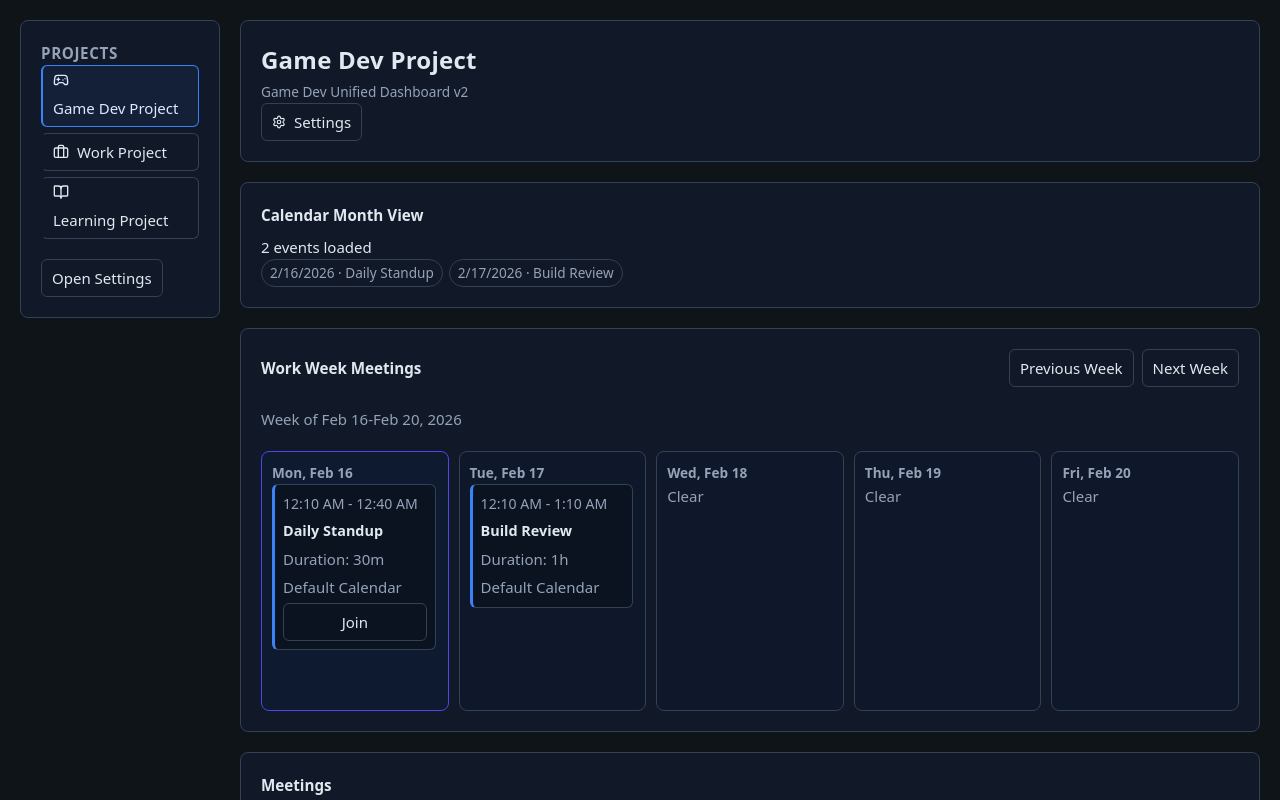
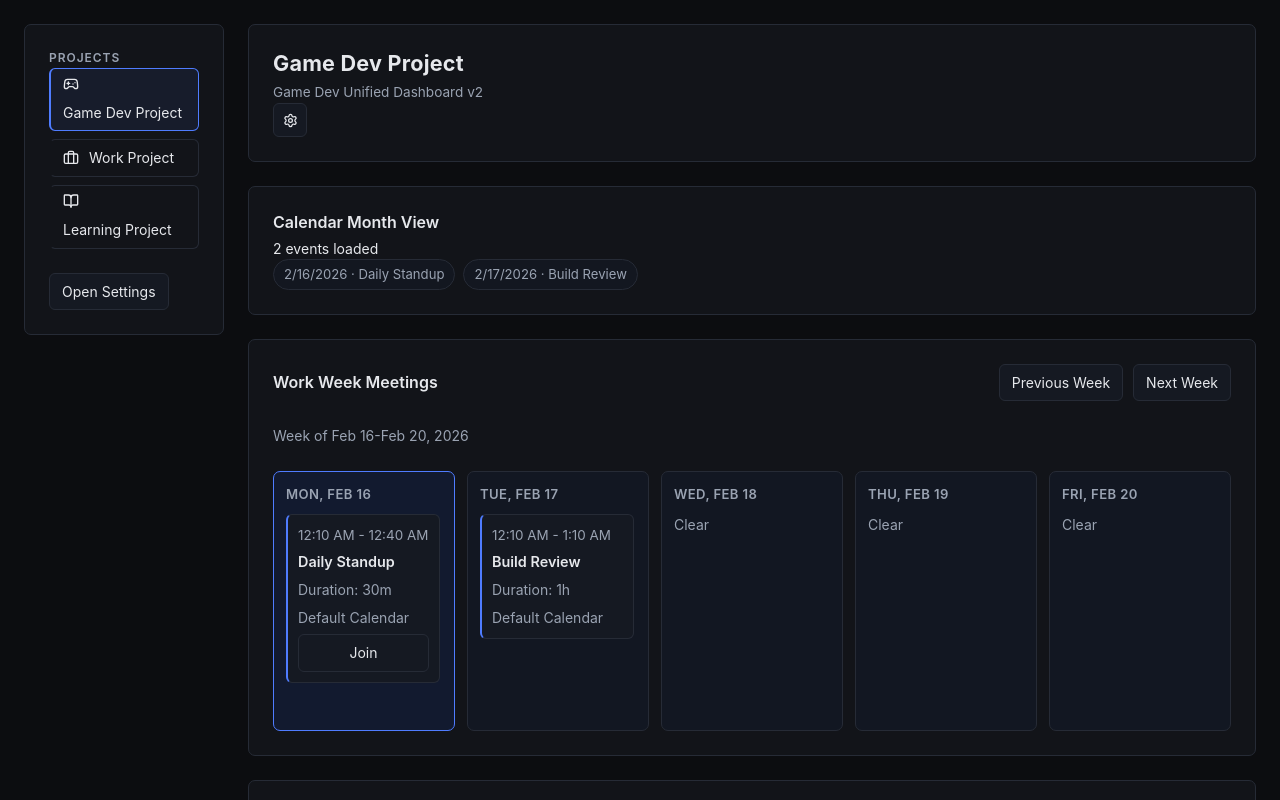
Before and after one commit to SBUplakankus/wfh-dashboard-v2, a React (Create React App) app: page / in a window 1280 px wide. Shown: the top 800 px of the page. Built offline with nearby package versions, Linux system fonts and the light colour scheme.

Commit message:
feat: add clean presets and optional glass tile styling
Co-authored-by: SBUplakankus <119906674+SBUplakankus@users.noreply.github.com>

```diff
--- a/src/components/Header.jsx
+++ b/src/components/Header.jsx
@@ -7,8 +7,8 @@ const Header = ({ title, onOpenSettings }) => (
       <h1>{title}</h1>
       <p>Game Dev Unified Dashboard v2</p>
     </div>
-    <button className="btn" onClick={onOpenSettings} type="button">
-      <span className="row"><Settings size={14} aria-hidden="true" /> Settings</span>
+    <button className="btn icon-btn" aria-label="Open settings" onClick={onOpenSettings} type="button">
+      <Settings size={15} aria-hidden="true" />
     </button>
   </header>
 );
--- a/src/components/calendar/MeetingsList.jsx
+++ b/src/components/calendar/MeetingsList.jsx
@@ -2,14 +2,14 @@ import React from 'react';
 import { openMeetingUrl } from '../../utils/ipc';
 
 const Group = ({ title, meetings }) => (
-  <div>
+  <div className="meeting-group">
     <h4>{title}</h4>
     {meetings.length === 0 ? <p className="muted">No meetings</p> : null}
     {meetings.map((meeting) => (
       <article key={`${meeting.id}-${meeting.start}`} className="meeting-card">
         <div>
           <strong>{meeting.title}</strong>
-          <p>{new Date(meeting.start).toLocaleString()}</p>
+          <p className="muted">{new Date(meeting.start).toLocaleString()}</p>
         </div>
         {meeting.url ? (
           <button className="btn" type="button" onClick={() => openMeetingUrl(meeting.url)}>
@@ -22,7 +22,7 @@ const Group = ({ title, meetings }) => (
 );
 
 const MeetingsList = ({ groups }) => (
-  <div className="card">
+  <div className="card stack">
     <h3>Meetings</h3>
     <Group title="Today" meetings={groups.today} />
     <Group title="Tomorrow" meetings={groups.tomorrow} />
--- a/src/components/settings/ThemeCustomizer.jsx
+++ b/src/components/settings/ThemeCustomizer.jsx
@@ -23,6 +23,16 @@ const ThemeCustomizer = () => {
           onChange={(e) => setTheme({ ...theme, colors: { ...theme.colors, secondary: e.target.value } })}
         />
       </label>
+      <label>
+        Tile Style
+        <select
+          value={theme.layout?.tileStyle || 'solid'}
+          onChange={(e) => setTheme({ ...theme, layout: { ...theme.layout, tileStyle: e.target.value } })}
+        >
+          <option value="solid">Solid</option>
+          <option value="glass">Glass</option>
+        </select>
+      </label>
       <div className="chip-list">
         {presets.map((preset) => (
           <button key={preset.id} className="btn" type="button" onClick={() => setTheme(preset)}>
--- a/src/hooks/useTheme.js
+++ b/src/hooks/useTheme.js
@@ -2,6 +2,7 @@ import { useEffect } from 'react';
 import { gradientToCss } from '../utils/themes';
 
 const setVar = (key, value) => document.documentElement.style.setProperty(key, value);
+const setTileStyle = (value) => { document.documentElement.dataset.tileStyle = value || 'solid'; };
 
 export const useTheme = (theme) => {
   useEffect(() => {
@@ -23,5 +24,6 @@ export const useTheme = (theme) => {
     setVar('--base-font-size', `${theme.typography.baseFontSize}px`);
     setVar('--line-height', theme.typography.lineHeight);
     setVar('--font-family', theme.typography.fontFamily);
+    setTileStyle(theme.layout?.tileStyle);
   }, [theme]);
 };
--- a/src/styles/components.css
+++ b/src/styles/components.css
@@ -1,42 +1,44 @@
 .btn {
-  background: transparent;
+  background: #151922;
   color: var(--text-primary);
   border: 1px solid var(--border-color);
   border-radius: 6px;
-  padding: 6px 10px;
+  padding: 7px 12px;
   cursor: pointer;
   text-decoration: none;
   transition: border-color 0.18s ease, background-color 0.18s ease, color 0.18s ease;
 }
 
-.btn:hover { background: rgba(148, 163, 184, 0.08); border-color: #475569; }
-.btn.active { background: rgba(59, 130, 246, 0.12); border-color: var(--color-primary); color: #dbeafe; }
-.btn.danger { color: #fecaca; border-color: #7f1d1d; }
-.btn:focus-visible { outline: 2px solid rgba(59, 130, 246, 0.45); outline-offset: 1px; }
-.project-list { display: grid; gap: 6px; margin-bottom: var(--spacing); }
-.project-btn { text-align: left; justify-content: flex-start; width: 100%; border-left: 2px solid transparent; }
-.project-btn.active { border-left-color: var(--color-primary); background: rgba(59, 130, 246, 0.08); }
-.tools-grid { display: grid; grid-template-columns: repeat(auto-fit, minmax(180px, 1fr)); gap: 10px; }
-.meeting-card { display: flex; justify-content: space-between; align-items: center; border-top: 1px solid var(--border-color); padding: 10px 0; gap: 10px; }
-.chip-list { display: flex; flex-wrap: wrap; gap: 6px; }
-.chip { border: 1px solid var(--border-color); padding: 2px 8px; border-radius: 999px; font-size: 0.85rem; color: var(--text-secondary); }
+.btn:hover { background: #171d2a; border-color: #313848; }
+.btn.active { background: rgba(79, 124, 255, 0.15); border-color: var(--color-primary); color: var(--text-primary); }
+.btn.danger { color: #fecaca; border-color: #7f1d1d; background: rgba(127, 29, 29, 0.14); }
+.btn:focus-visible { outline: 2px solid rgba(79, 124, 255, 0.45); outline-offset: 1px; }
+.icon-btn { width: 34px; height: 34px; padding: 0; display: grid; place-items: center; }
+.project-list { display: grid; gap: 8px; margin-bottom: var(--spacing); }
+.project-btn { text-align: left; justify-content: flex-start; width: 100%; border-left: 2px solid transparent; background: transparent; }
+.project-btn.active { border-left-color: var(--color-primary); background: rgba(79, 124, 255, 0.08); }
+.tools-grid { display: grid; grid-template-columns: repeat(auto-fit, minmax(180px, 1fr)); gap: 12px; }
+.meeting-group { display: grid; gap: 10px; }
+.meeting-card { display: flex; justify-content: space-between; align-items: center; border: 1px solid var(--border-color); border-radius: 6px; padding: 12px; gap: 12px; background: #131720; }
+.chip-list { display: flex; flex-wrap: wrap; gap: 8px; }
+.chip { border: 1px solid var(--border-color); padding: 4px 10px; border-radius: 999px; font-size: 0.82rem; color: var(--text-secondary); background: #131720; }
 .overlay { position: fixed; inset: 0; background: rgba(2, 6, 23, 0.72); display: grid; place-items: center; padding: 16px; }
 .settings { width: min(900px, 90vw); max-height: 90vh; overflow: auto; background: var(--bg-secondary); }
 .sidebar { height: fit-content; }
-input { width: 100%; max-width: 400px; border-radius: 6px; border: 1px solid var(--border-color); padding: 8px; background: var(--surface-strong); color: var(--text-primary); }
+input, select { width: 100%; max-width: 400px; border-radius: 6px; border: 1px solid var(--border-color); padding: 8px; background: var(--surface-strong); color: var(--text-primary); }
 input[type='checkbox'] { width: auto; max-width: none; }
-.work-week-grid { display: grid; grid-template-columns: repeat(5, minmax(0, 1fr)); gap: 10px; }
-.day-column { border: 1px solid var(--border-color); border-radius: var(--radius); padding: 10px; background: var(--surface-subtle); min-height: 260px; }
+.work-week-grid { display: grid; grid-template-columns: repeat(5, minmax(0, 1fr)); gap: 12px; }
+.day-column { border: 1px solid var(--border-color); border-radius: var(--radius); padding: 12px; background: var(--surface-subtle); min-height: 260px; }
 .day-column.today { border-color: var(--today-accent); background: var(--today-surface); }
-.day-meetings { display: grid; gap: 8px; max-height: 320px; overflow: auto; padding-right: 2px; }
-.week-meeting-card { border: solid var(--border-color); border-width: 1px 1px 1px 3px; border-left-color: var(--color-primary); border-radius: 6px; padding: 8px; background: var(--surface-strong); display: grid; gap: 4px; }
-.week-meeting-card:hover { border-left-color: #60a5fa; }
+.day-meetings { display: grid; gap: 10px; max-height: 320px; overflow: auto; padding-right: 2px; margin-top: 10px; }
+.week-meeting-card { border: solid var(--border-color); border-width: 1px 1px 1px 2px; border-left-color: var(--color-primary); border-radius: 6px; padding: 10px; background: var(--surface-strong); display: grid; gap: 6px; }
+.week-meeting-card:hover { border-left-color: var(--color-secondary); background: #171d2a; }
 
-.week-meeting-card p:first-child { color: var(--text-secondary); font-size: 0.88rem; }
-.week-meeting-card strong { font-weight: 600; font-size: 0.9rem; }
+.week-meeting-card p:first-child { color: var(--text-secondary); font-size: 0.84rem; }
+.week-meeting-card strong { font-weight: 600; font-size: 0.9rem; line-height: 1.45; }
 
 section.card > h3,
-.card > h3 { margin-bottom: 8px; }
+.card > h3 { margin-bottom: 4px; }
 
 @media (max-width: 1100px) {
   .work-week-grid { grid-template-columns: repeat(3, minmax(0, 1fr)); }
--- a/src/styles/globals.css
+++ b/src/styles/globals.css
@@ -1,25 +1,25 @@
 :root {
-  --color-primary: #3b82f6;
-  --color-secondary: #60a5fa;
-  --color-tertiary: #93c5fd;
-  --bg-primary: #0f1419;
-  --bg-secondary: #111827;
-  --text-primary: #e2e8f0;
-  --text-secondary: #94a3b8;
-  --border-color: #334155;
-  --header-gradient: linear-gradient(180deg, #111827, #0f172a);
-  --section-gradient: linear-gradient(180deg, #111827, #0f172a);
-  --background-gradient: linear-gradient(180deg, #0f1419, #0b1220);
-  --surface-strong: #0b1220;
-  --surface-subtle: #0f172a;
-  --today-accent: #4f46e5;
-  --today-surface: #0d1a2f;
+  --color-primary: #4f7cff;
+  --color-secondary: #6b93ff;
+  --color-tertiary: #89a9ff;
+  --bg-primary: #0c0d10;
+  --bg-secondary: #121419;
+  --text-primary: #e6e8ec;
+  --text-secondary: #9aa3b2;
+  --border-color: #262b36;
+  --header-gradient: linear-gradient(180deg, #121419, #121419);
+  --section-gradient: linear-gradient(180deg, #121419, #121419);
+  --background-gradient: linear-gradient(180deg, #0c0d10, #0c0d10);
+  --surface-strong: #151922;
+  --surface-subtle: #121722;
+  --today-accent: #4f7cff;
+  --today-surface: #121a2f;
   --sidebar-width: 200px;
-  --spacing: 20px;
-  --radius: 8px;
-  --base-font-size: 15px;
-  --line-height: 1.6;
-  --font-family: system-ui;
+  --spacing: 24px;
+  --radius: 7px;
+  --base-font-size: 14px;
+  --line-height: 1.55;
+  --font-family: Inter, ui-sans-serif, system-ui, -apple-system, "Segoe UI", sans-serif;
 }
 
 * { box-sizing: border-box; }
@@ -31,7 +31,8 @@ body {
   color: var(--text-primary);
   background: var(--bg-primary);
   -webkit-font-smoothing: antialiased;
+  text-rendering: optimizeLegibility;
 }
 
-button,input { font: inherit; }
+button,input,select { font: inherit; }
 p, h1, h2, h3, h4 { margin: 0; }
--- a/src/styles/theme.css
+++ b/src/styles/theme.css
@@ -1,15 +1,27 @@
 .layout { display: grid; grid-template-columns: var(--sidebar-width) 1fr; min-height: 100vh; gap: var(--spacing); padding: var(--spacing); }
 .content { overflow: auto; }
-.card { border: 1px solid var(--border-color); border-radius: var(--radius); background: var(--bg-secondary); padding: var(--spacing); box-shadow: 0 1px 0 rgba(15, 23, 42, 0.35); }
-.card-inline { padding: 10px 12px; border-radius: 6px; border: 1px solid transparent; }
-.header { background: var(--bg-secondary); align-items: center; }
-.header p { color: var(--text-secondary); margin-top: 2px; font-size: 0.85rem; }
+.card { border: 1px solid var(--border-color); border-radius: var(--radius); background: var(--bg-secondary); padding: var(--spacing); box-shadow: none; }
+.card-inline { padding: 10px 12px; border-radius: 6px; border: 1px solid var(--border-color); background: var(--surface-strong); }
+.header { align-items: center; justify-content: space-between; }
+.header p { color: var(--text-secondary); margin-top: 4px; font-size: 0.85rem; }
 .stack { display: flex; flex-direction: column; gap: var(--spacing); }
-.row { display: flex; gap: 8px; align-items: center; flex-wrap: wrap; }
+.row { display: flex; gap: 10px; align-items: center; flex-wrap: wrap; }
 .between { justify-content: space-between; }
 .muted { color: var(--text-secondary); }
 
-h1 { font-size: 1.5rem; font-weight: 600; letter-spacing: 0.01em; }
-h2 { font-size: 0.95rem; font-weight: 600; color: var(--text-secondary); text-transform: uppercase; letter-spacing: 0.04em; }
-h3 { font-size: 0.95rem; font-weight: 600; }
-h4 { font-size: 0.85rem; font-weight: 600; color: var(--text-secondary); }
+h1 { font-size: 1.35rem; font-weight: 650; letter-spacing: 0.01em; line-height: 1.35; }
+h2 { font-size: 0.75rem; font-weight: 600; color: var(--text-secondary); text-transform: uppercase; letter-spacing: 0.08em; }
+h3 { font-size: 1rem; font-weight: 600; line-height: 1.4; }
+h4 { font-size: 0.82rem; font-weight: 600; color: var(--text-secondary); letter-spacing: 0.03em; text-transform: uppercase; }
+
+:root[data-tile-style='glass'] .card,
+:root[data-tile-style='glass'] .settings,
+:root[data-tile-style='glass'] .day-column,
+:root[data-tile-style='glass'] .week-meeting-card,
+:root[data-tile-style='glass'] .meeting-card,
+:root[data-tile-style='glass'] .chip {
+  background: rgba(18, 20, 25, 0.62);
+  border-color: rgba(154, 163, 178, 0.24);
+  backdrop-filter: blur(12px);
+  -webkit-backdrop-filter: blur(12px);
+}
--- a/src/utils/themes.js
+++ b/src/utils/themes.js
@@ -1,19 +1,19 @@
 const baseTheme = {
   colors: {
-    primary: '#3b82f6',
-    secondary: '#60a5fa',
-    tertiary: '#93c5fd',
-    background: { primary: '#0f1419', secondary: '#111827' },
-    text: { primary: '#e2e8f0', secondary: '#94a3b8' },
-    border: '#334155'
+    primary: '#4f7cff',
+    secondary: '#6b93ff',
+    tertiary: '#89a9ff',
+    background: { primary: '#0c0d10', secondary: '#121419' },
+    text: { primary: '#e6e8ec', secondary: '#9aa3b2' },
+    border: '#262b36'
   },
   gradients: {
-    header: { type: 'linear', angle: 180, stops: ['#111827', '#0f172a'] },
-    section: { type: 'linear', angle: 180, stops: ['#111827', '#0f172a'] },
-    background: { type: 'linear', angle: 180, stops: ['#0f1419', '#0b1220'] }
+    header: { type: 'linear', angle: 180, stops: ['#121419', '#121419'] },
+    section: { type: 'linear', angle: 180, stops: ['#121419', '#121419'] },
+    background: { type: 'linear', angle: 180, stops: ['#0c0d10', '#0c0d10'] }
   },
-  typography: { fontFamily: 'system-ui', baseFontSize: 15, headingMultiplier: 1.2, lineHeight: 1.6 },
-  layout: { sidebarWidth: 200, spacing: 20, borderRadius: 8, transitionSpeed: 'normal' }
+  typography: { fontFamily: 'Inter, ui-sans-serif, system-ui, -apple-system, "Segoe UI", sans-serif', baseFontSize: 14, headingMultiplier: 1.2, lineHeight: 1.55 },
+  layout: { sidebarWidth: 200, spacing: 24, borderRadius: 7, transitionSpeed: 'normal', tileStyle: 'solid' }
 };
 
 const makeTheme = (id, name, overrides = {}) => ({
@@ -26,12 +26,10 @@ const makeTheme = (id, name, overrides = {}) => ({
 });
 
 export const THEME_PRESETS = [
-  makeTheme('dark-mode', 'Dark Mode'),
-  makeTheme('light-mode', 'Light Mode', { colors: { background: { primary: '#f8fafc', secondary: '#e2e8f0' }, text: { primary: '#0f172a', secondary: '#334155' }, border: '#cbd5e1' } }),
-  makeTheme('cyberpunk', 'Cyberpunk', { colors: { primary: '#ff00ff', secondary: '#00ffff', tertiary: '#ffff00' } }),
-  makeTheme('forest', 'Forest', { colors: { primary: '#22c55e', secondary: '#14532d', tertiary: '#84cc16' } }),
-  makeTheme('ocean', 'Ocean', { colors: { primary: '#0ea5e9', secondary: '#0284c7', tertiary: '#38bdf8' } }),
-  makeTheme('sunset', 'Sunset', { colors: { primary: '#f97316', secondary: '#ec4899', tertiary: '#facc15' } })
+  makeTheme('linear-dark', 'Linear Dark'),
+  makeTheme('vercel-night', 'Vercel Night', { colors: { primary: '#5f8dff', secondary: '#7ca2ff', tertiary: '#9db8ff', background: { primary: '#0a0a0a', secondary: '#111113' }, text: { primary: '#e7e7ea', secondary: '#9fa1a8' }, border: '#24252b' } }),
+  makeTheme('figma-slate', 'Figma Slate', { colors: { primary: '#6d8cff', secondary: '#89a3ff', tertiary: '#a2b7ff', background: { primary: '#101215', secondary: '#171a20' }, text: { primary: '#eaedf3', secondary: '#a2aab7' }, border: '#2d3440' } }),
+  makeTheme('obsidian-glass', 'Obsidian Glass', { layout: { ...baseTheme.layout, tileStyle: 'glass' }, colors: { primary: '#5b8cff', secondary: '#7aa3ff', tertiary: '#9bb9ff', border: '#394352' } })
 ];
 
 export const DEFAULT_THEME = THEME_PRESETS[0];
```
Also changed, not shown: 1 other file (tests, documents, lock files or other folders).
